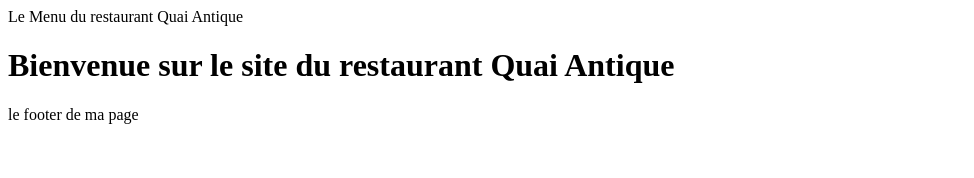
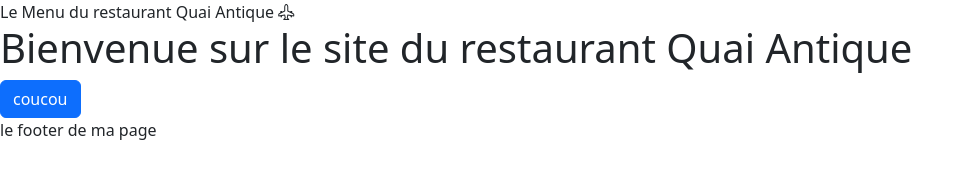
Before and after one commit to ovniman/QuaiAntiqueFront, a website with bundled scripts: page index.html in a window 1280 px wide. Shown: the whole page, without its empty margins (0-974 px from the left). Built offline with nearby package versions, Linux system fonts and the light colour scheme; files whose address does not match are found by name.

Commit message:
install bootstrap

```diff
--- a/index.html
+++ b/index.html
@@ -3,10 +3,12 @@
 <head>
     <meta charset="UTF-8">
     <meta name="viewport" content="width=device-width, initial-scale=1.0">
+    <link rel="stylesheet" href="node_modules/bootstrap/dist/css/bootstrap.min.css"/>
+    <link rel="stylesheet" href="node_modules/bootstrap-icons/font/bootstrap-icons.css"/>
     <title>Document</title>
 </head>
 <body>
- <header> Le Menu du restaurant Quai Antique</header>
+ <header> Le Menu du restaurant Quai Antique  <i class="bi-airplane-engines"></i></header>
 
     <main id="main-page">
         <!--le contenu de ma page sera injecté ici-->
@@ -14,5 +16,6 @@
 
  <footer>le footer de ma page</footer>
  <script type="module" src="Router/router.js"></script>
+ <script src="node_modules/bootstrap/dist/js/bootstrap.bundle.min.js"></script>
 </body>
 </html>
--- /dev/null
+++ b/package.json
@@ -0,0 +1,6 @@
+{
+  "dependencies": {
+    "bootstrap": "^5.3.5",
+    "bootstrap-icons": "^1.11.3"
+  }
+}
--- a/pages/home.html
+++ b/pages/home.html
@@ -1 +1,2 @@
 <h1>Bienvenue sur le site du restaurant Quai Antique</h1>
+<button class="btn btn-primary">coucou</button>
```
Also changed, not shown: 2 other files.
